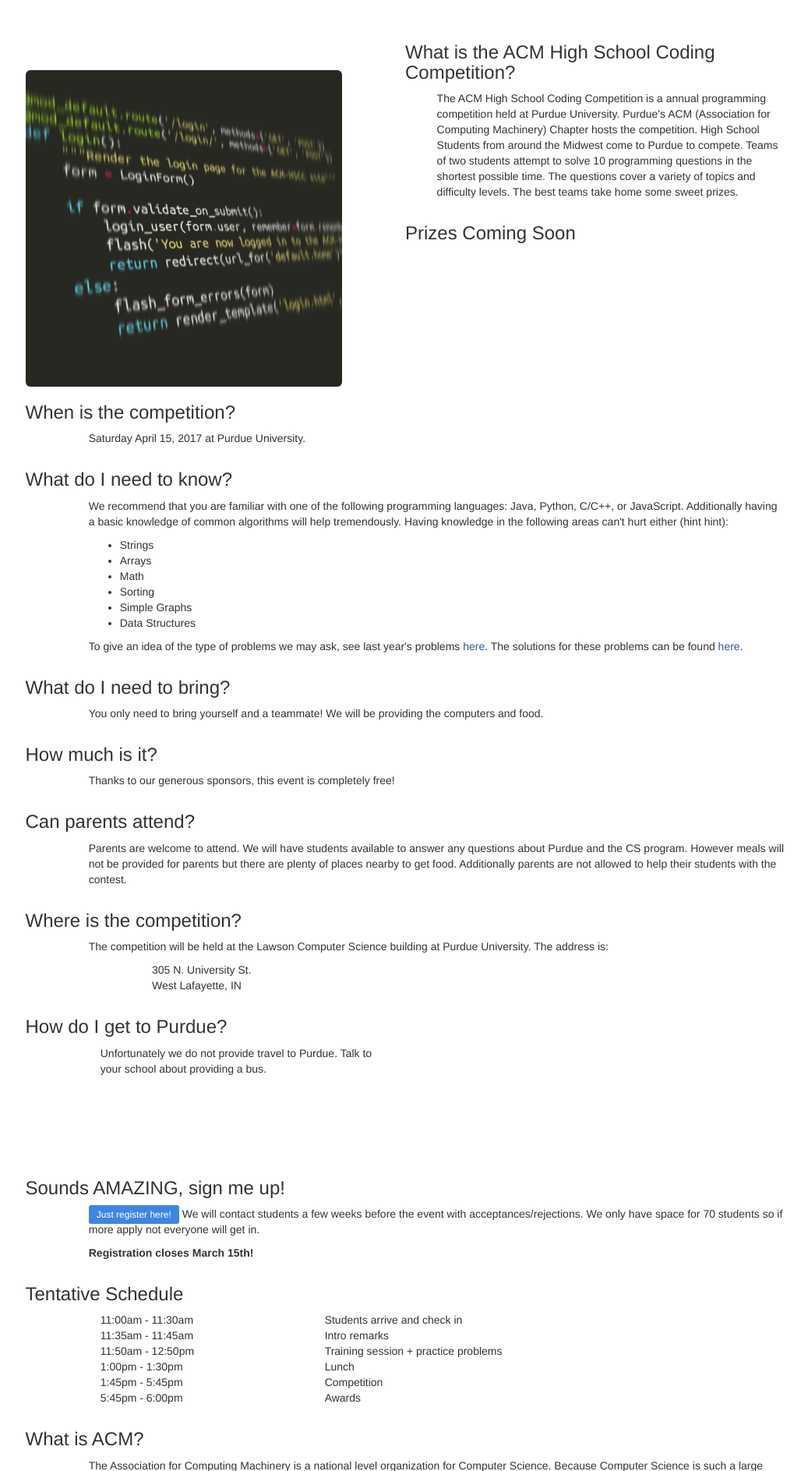
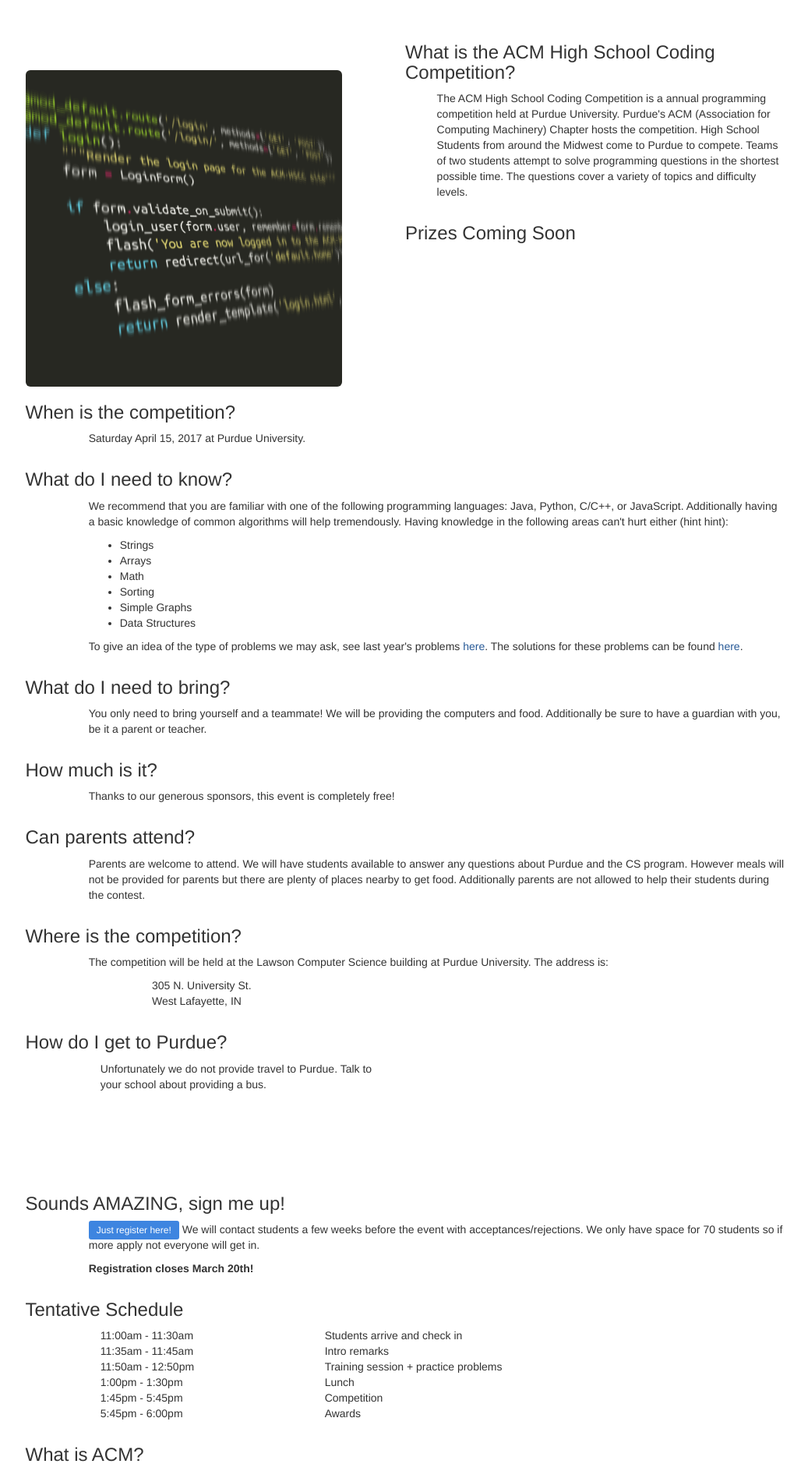
Before and after one commit to oggnik/acm-hscc, a Python web app: template hscc/templates/index.html in a window 1280 px wide. Shown: the part 176-2063 px from the top of the page at 78% size, without its empty margins (120-1157 px from the left). Run offline with Jinja, Linux system fonts and the light colour scheme; the template is opened without the code that fills it, so the values that code supplies are empty; grey boxes are pictures that could not be loaded.

Commit message:
Updated home page

```diff
--- a/hscc/templates/index.html
+++ b/hscc/templates/index.html
@@ -23,7 +23,7 @@
                         <!-- What is the ACM HSCC? -->
                         <div class="row question">
                             <h3>What is the ACM High School Coding Competition?</h3>
-                            <p class="col-md-offset-1">The ACM High School Coding Competition is a annual programming competition held at Purdue University.  Purdue's ACM (Association for Computing Machinery) Chapter hosts the competition.  High School Students from around the Midwest come to Purdue to compete.  Teams of two students attempt to solve 10 programming questions in the shortest possible time.  The questions cover a variety of topics and difficulty levels.  The best teams take home some sweet prizes.</p>
+                            <p class="col-md-offset-1">The ACM High School Coding Competition is a annual programming competition held at Purdue University.  Purdue's ACM (Association for Computing Machinery) Chapter hosts the competition.  High School Students from around the Midwest come to Purdue to compete.  Teams of two students attempt to solve programming questions in the shortest possible time.  The questions cover a variety of topics and difficulty levels.</p>
                         </div>
                         <!-- Prizes -->
                         <!--<div class="row question">
@@ -74,7 +74,7 @@
                 <!-- What do I need to bring? -->
                 <div class="row question">
                     <h3>What do I need to bring?</h3>
-                    <p class="col-md-offset-1">You only need to bring yourself and a teammate!  We will be providing the computers and food.</p>
+                    <p class="col-md-offset-1">You only need to bring yourself and a teammate!  We will be providing the computers and food.  Additionally be sure to have a guardian with you, be it a parent or teacher.</p>
                 </div>
                 <!-- How much is it? -->
                 <div class="row question">
@@ -84,7 +84,7 @@
                 <!-- Parents -->
                 <div class="row question">
                     <h3>Can parents attend?</h3>
-                    <p class="col-md-offset-1">Parents are welcome to attend.  We will have students available to answer any questions about Purdue and the CS program.  However meals will not be provided for parents but there are plenty of places nearby to get food.  Additionally parents are not allowed to help their students with the contest.</p>
+                    <p class="col-md-offset-1">Parents are welcome to attend.  We will have students available to answer any questions about Purdue and the CS program.  However meals will not be provided for parents but there are plenty of places nearby to get food.  Additionally parents are not allowed to help their students during the contest.</p>
                 </div>
                 <!-- Where is it -->
                 <div class="row question">
@@ -103,7 +103,7 @@
                     <h3>Sounds AMAZING, sign me up!</h3>
                     <p class="col-md-offset-1"><a href="{{ url_for('default.register') }}" class="btn-sm btn-info register-btn">Just register here!</a>  We will contact students a few weeks before the event with acceptances/rejections.  We only have space for 70 students so if more apply not everyone will get in.</p>
                     <p class="col-md-offset-1">
-                        <b>Registration closes March 15th!</b>
+                        <b>Registration closes March 20th!</b>
                     </p>
                 </div>
                 <!-- Schedule -->
@@ -144,7 +144,7 @@
                 <!-- Other questions? -->
                 <div class="row question">
                     <h3>Any other questions?</h3>
-                    <p class="col-md-offset-1">Feel free to <a href="contact.html">contact us</a> with any questions.</p>
+                    <p class="col-md-offset-1">Feel free to <a href="{{ url_for('default.contact') }}">contact us</a> with any questions.</p>
                 </div>
             </div>
         </div>
```
